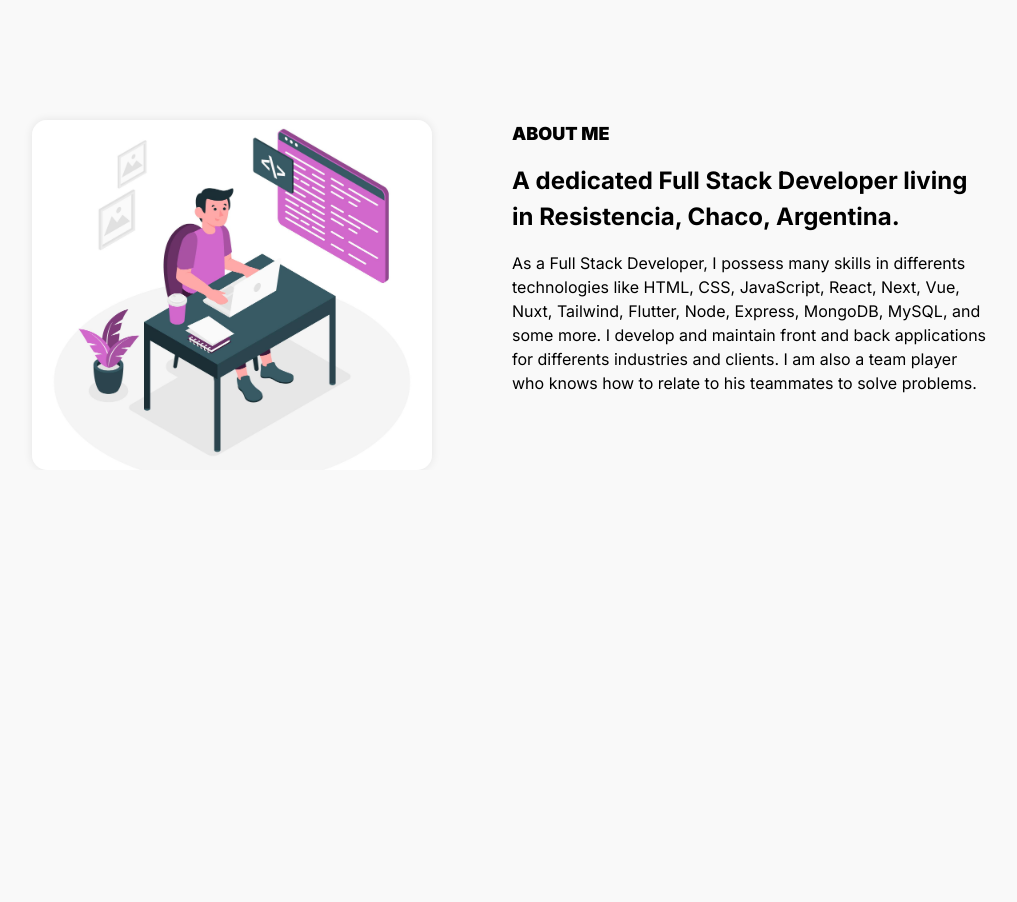
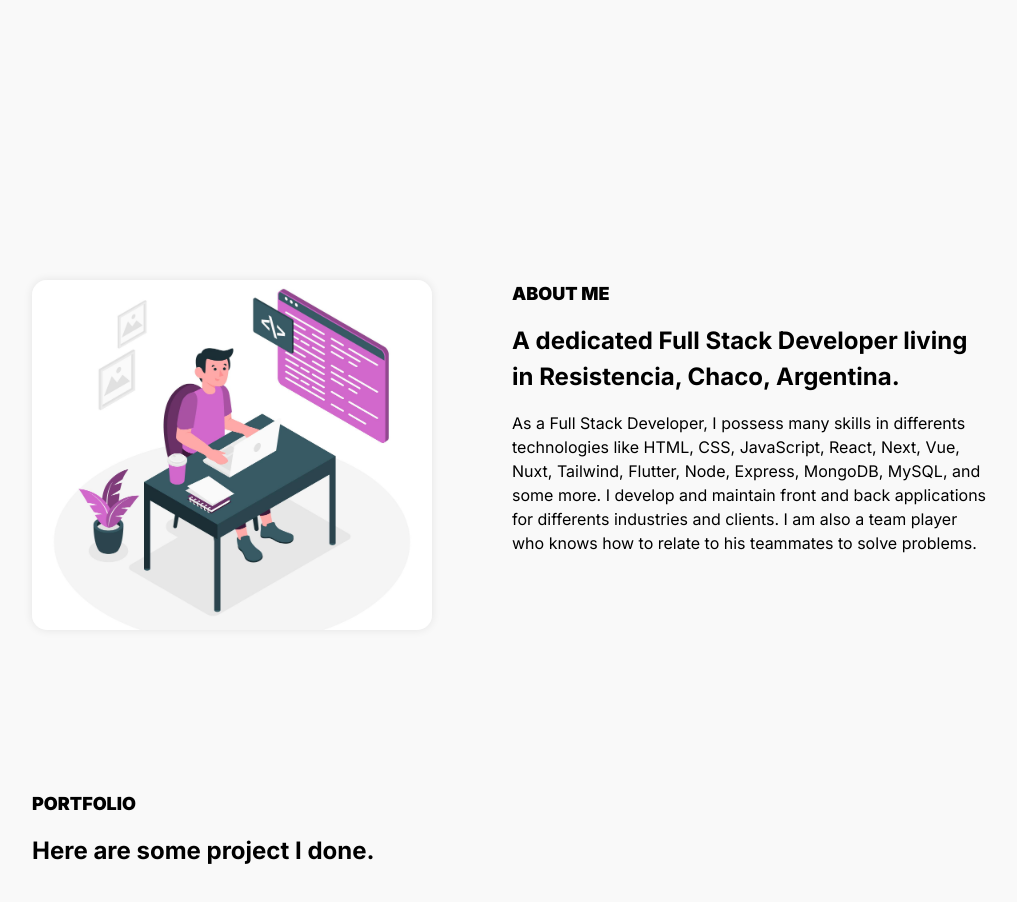
Before and after one commit to facu1/portfolio, a Next.js app: page / in a window 1280 px wide. Shown: the part 680-1582 px from the top of the page, without its empty margins (128-1145 px from the left). Before the commit the page ends 1150 px from the top, so only its background shows below. Built offline with nearby package versions, Linux system fonts and the light colour scheme.

Commit message:
add portfolio view files

```diff
--- a/app/components/About/About.module.css
+++ b/app/components/About/About.module.css
@@ -1,5 +1,6 @@
 .content {
   display: flex;
+  margin-top: 10rem;
 }
 
 .img-side {
--- /dev/null
+++ b/app/components/Portfolio/Portfolio.module.css
@@ -0,0 +1,15 @@
+.content {
+  display: flex;
+  flex-direction: column;
+  gap: 1rem;
+  margin-top: 10rem;
+}
+
+.content h3 {
+  font-size: 1.125rem;
+  font-weight: 900;
+}
+
+.content h2 {
+  font-size: 1.5rem;
+}
--- /dev/null
+++ b/app/components/Portfolio/Portfolio.tsx
@@ -0,0 +1,13 @@
+import styles from "./Portfolio.module.css";
+
+function Portfolio() {
+  return (
+    <div className={styles.content}>
+      <h3>PORTFOLIO</h3>
+      <h2>Here are some project I done.</h2>
+      <div style={{ height: 500 }}></div>
+    </div>
+  );
+}
+
+export default Portfolio;
--- /dev/null
+++ b/app/components/Portfolio/index.ts
@@ -0,0 +1 @@
+export { default as Portfolio } from "./Portfolio";
--- a/app/components/index.ts
+++ b/app/components/index.ts
@@ -1,3 +1,4 @@
 export * from "./About";
 export * from "./NavBar";
+export * from "./Portfolio";
 export * from "./Presentation";
--- a/app/page.tsx
+++ b/app/page.tsx
@@ -1,11 +1,12 @@
 import { PContainer } from "app/components";
-import { About, Presentation } from "./components";
+import { About, Portfolio, Presentation } from "./components";
 
 export default function Home() {
   return (
     <PContainer>
       <Presentation />
       <About />
+      <Portfolio />
     </PContainer>
   );
 }
```
